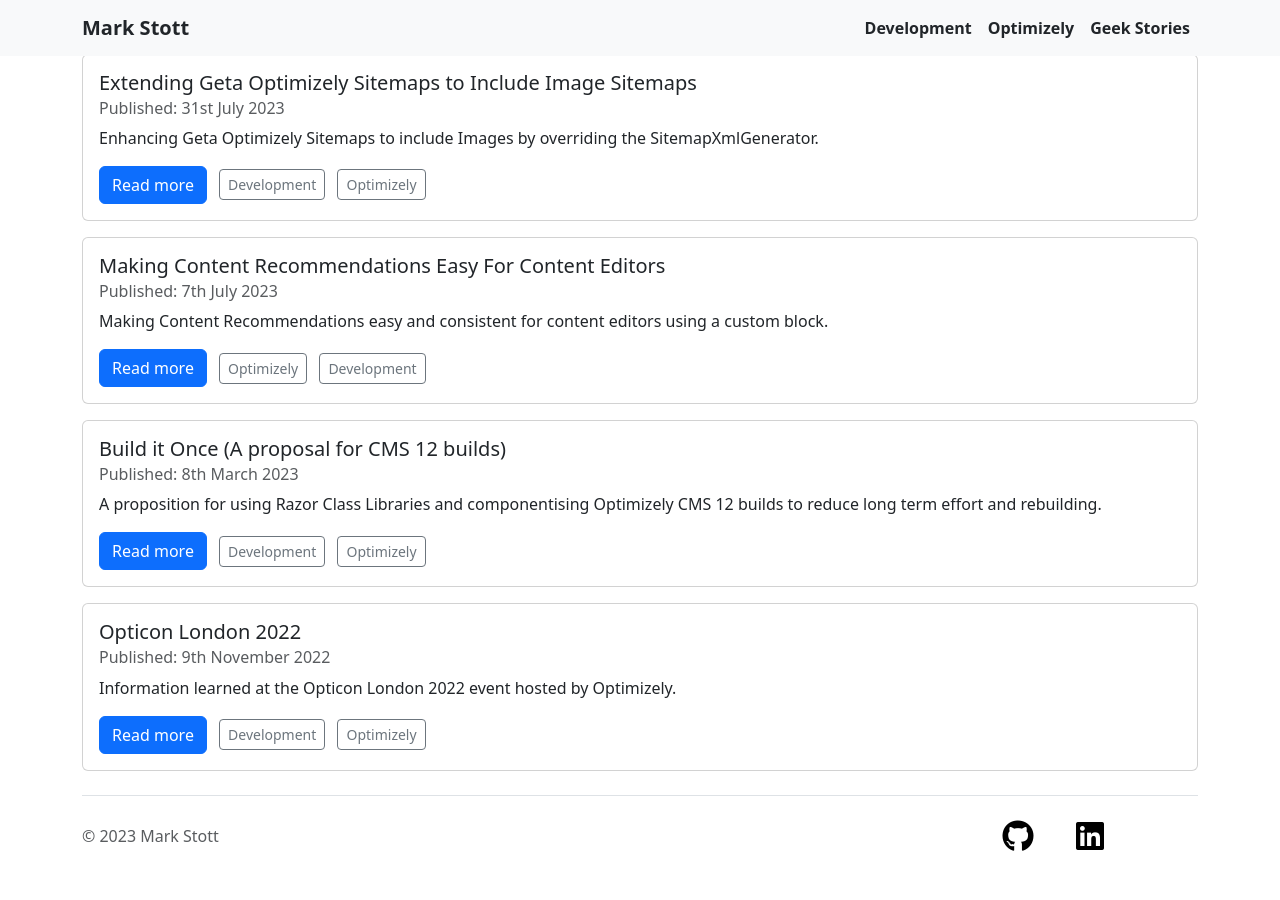
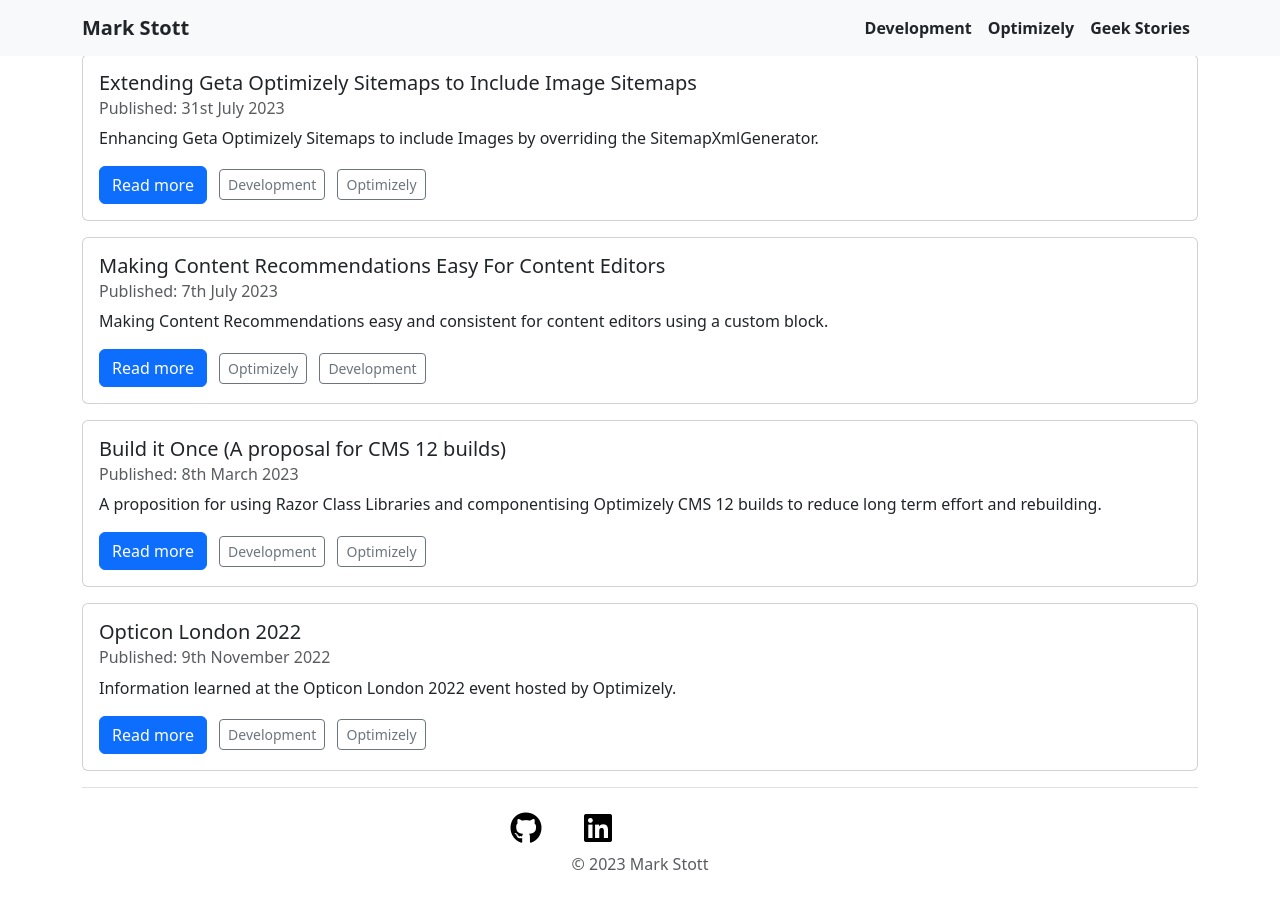
Before and after one commit to GeekInTheNorth/GeekInTheNorth.github.io, a Jekyll site: the page built from README.md, in a window 1280 px wide and 900 px high, scrolled down 921 px. Built offline with Jekyll 4.4.1, drawn with Linux system fonts in a browser that asks for light colours.

Commit message:
Update default.html

```diff
--- a/_layouts/default.html
+++ b/_layouts/default.html
@@ -48,10 +48,8 @@
   </div>
 
   <div class="container">
-    <footer class="d-flex flex-wrap justify-content-between align-items-center py-3 my-4 border-top">
-      <p class="col-md-4 mb-0 text-muted">© 2023 Mark Stott</p>
-
-      <ul class="nav col-md-4 justify-content-end">
+    <footer class="d-flex flex-wrap pt-3 mt-3 border-top text-center">
+      <ul class="nav container justify-content-center">
         <li class="nav-item">
           <a href="https://github.com/GeekInTheNorth/" class="nav-link" title="GitHub">
             <span class="fa-stack">
@@ -67,6 +65,13 @@
           </a>
         </li>
         <li class="nav-item">
+          <a href="https://www.threads.net/@GeekInTheNorth" class="nav-link" title="Threads">
+            <span class="fa-stack">
+                <i class="fa-brands fa-square-threads fa-stack-2x"></i>
+            </span>
+          </a>
+        </li>
+        <li class="nav-item">
           <a href="https://twitter.com/GeekInTheNorth" class="nav-link" title="X (Twitter)">
             <span class="fa-stack">
                 <i class="fa-brands fa-x-twitter fa-stack-2x"></i>
@@ -75,6 +80,7 @@
         </li>
         <!-- <li class="nav-item"><a href="/projects" class="nav-link px-2 text-muted">Projects</a></li> -->
       </ul>
+      <p class="container text-muted">© 2023 Mark Stott</p>
     </footer>
   </div>
 
```
